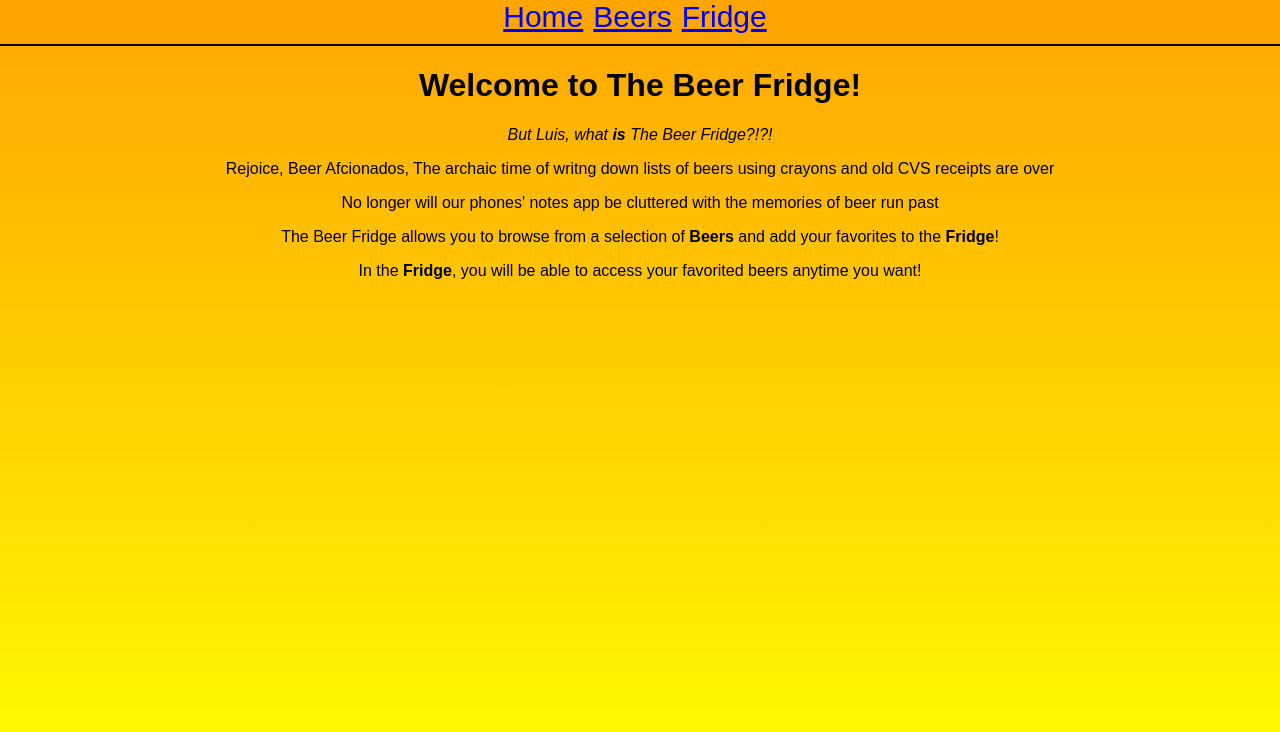
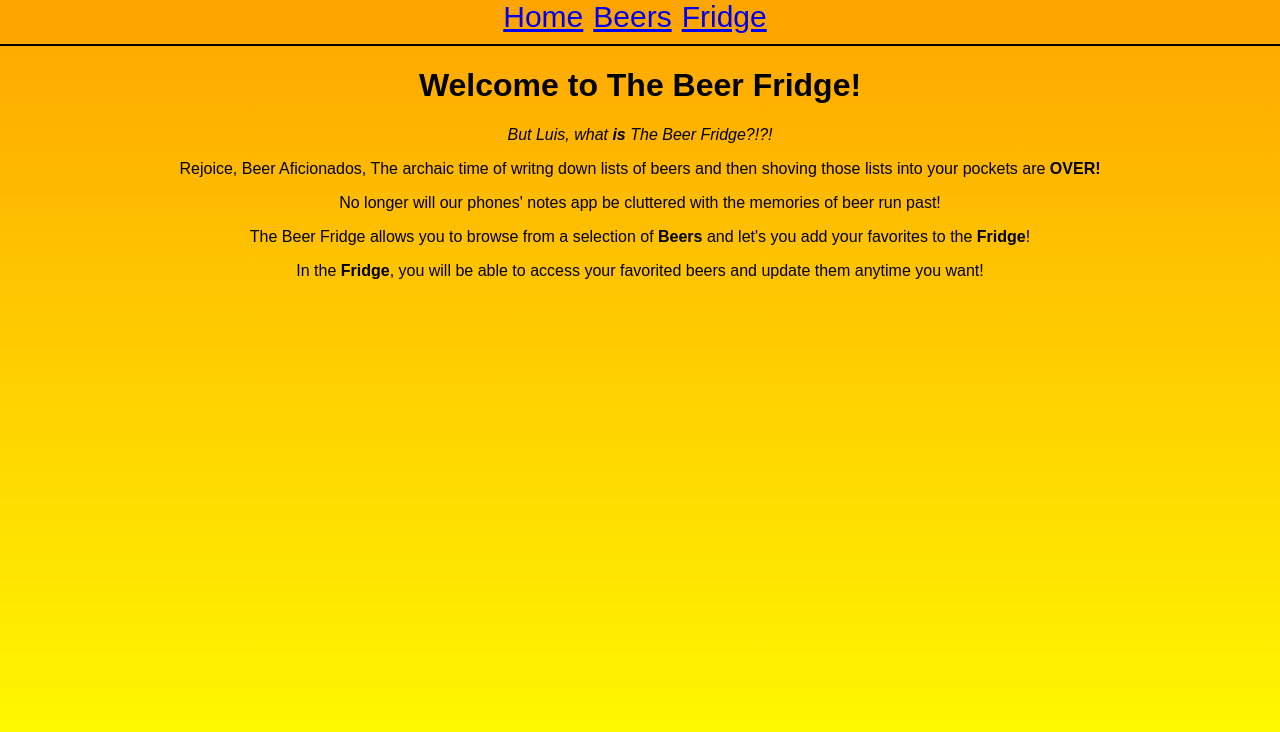
Before and after one commit to foreverluiscastro/React-Drinks-App, a React (Create React App) app: page / in a window 1280 px wide. Shown: the top 732 px of the page. Built offline with nearby package versions, Linux system fonts and the light colour scheme; no server answers.

Commit message:
Updated the Home page

```diff
--- a/src/components/Home.js
+++ b/src/components/Home.js
@@ -5,10 +5,10 @@ const Home = () => {
         <div>
             <h1>Welcome to The Beer Fridge!</h1>
             <p><i>But Luis, what <b>is</b> The Beer Fridge?!?!</i></p>
-            <p>Rejoice, Beer Afcionados, The archaic time of writng down lists of beers using crayons and old CVS receipts are over</p>
-            <p>No longer will our phones' notes app be cluttered with the memories of beer run past</p>
-            <p>The Beer Fridge allows you to browse from a selection of <b>Beers</b> and add your favorites to the <b>Fridge</b>!</p>
-            <p>In the <b>Fridge</b>, you will be able to access your favorited beers anytime you want!</p>
+            <p>Rejoice, Beer Aficionados, The archaic time of writng down lists of beers and then shoving those lists into your pockets are <b>OVER!</b></p>
+            <p>No longer will our phones' notes app be cluttered with the memories of beer run past!</p>
+            <p>The Beer Fridge allows you to browse from a selection of <b>Beers</b> and let's you add your favorites to the <b>Fridge</b>!</p>
+            <p>In the <b>Fridge</b>, you will be able to access your favorited beers and update them anytime you want!</p>
 
         </div>
     );
```
